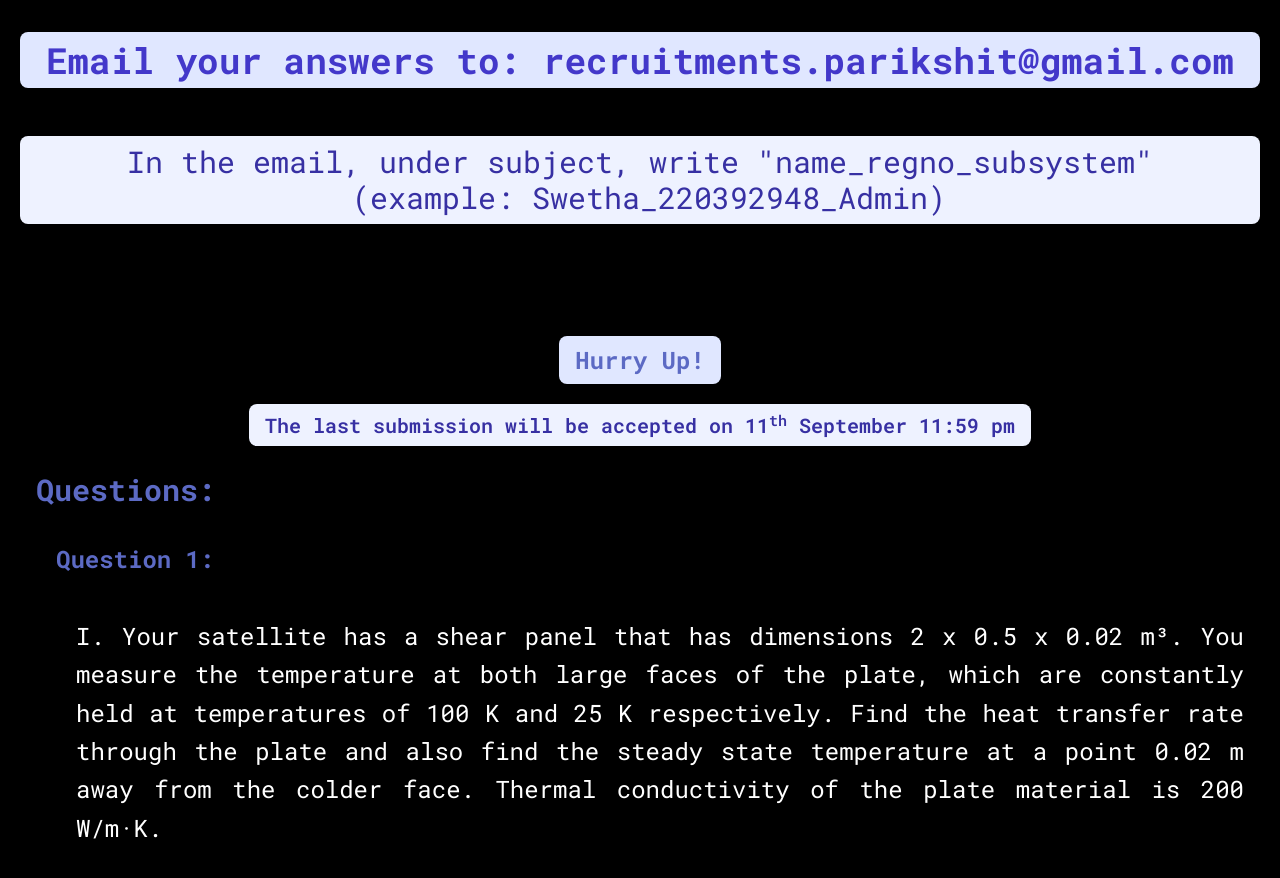
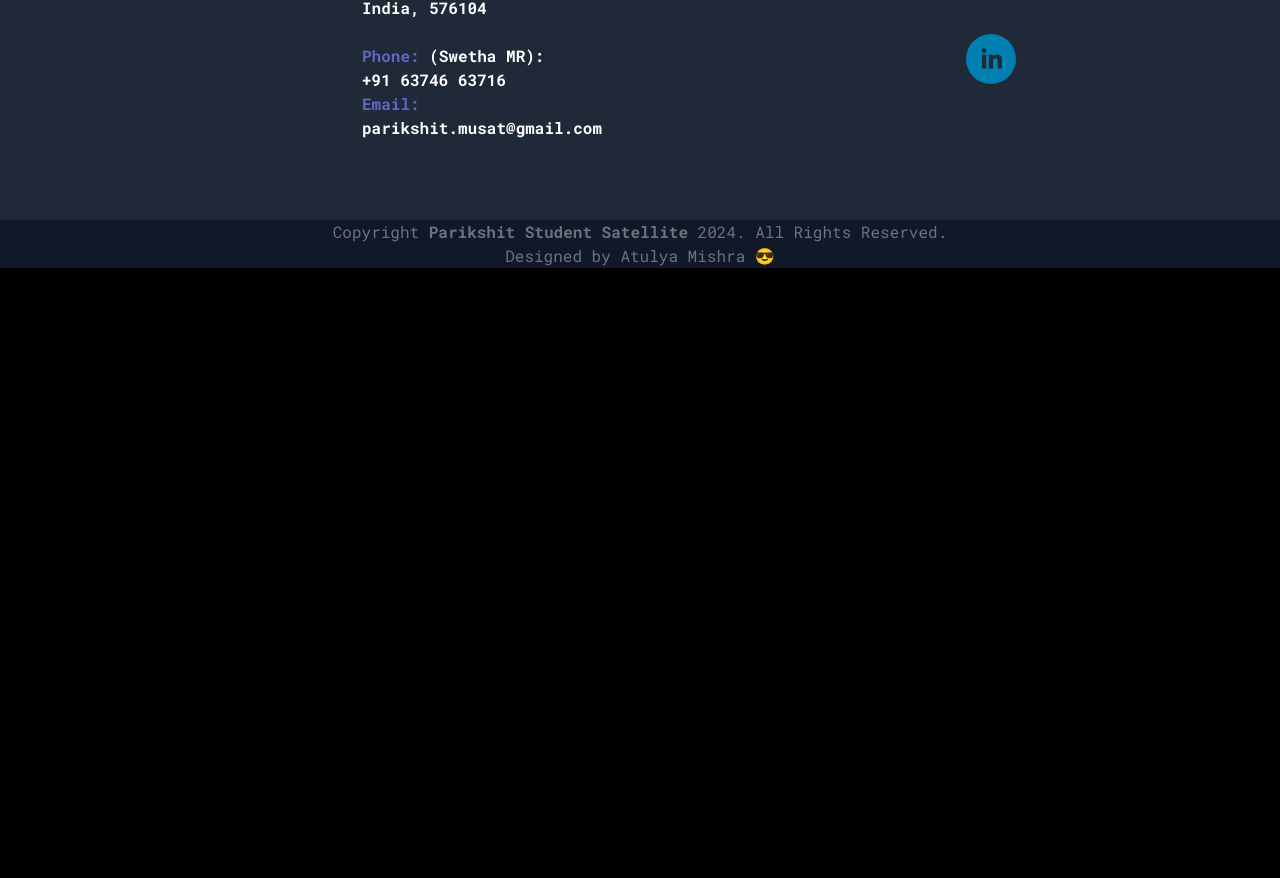
Before and after one commit to zyroknight1706/Parikshit_website, a Next.js app: page /subsystems/STMS in a window 1280 px wide. Shown: the part 1876-2754 px from the top of the page. After the commit the page ends 2144 px from the top, so only its background shows below. Built offline with nearby package versions, Linux system fonts and the light colour scheme.

Commit message:
Update page.jsx

```diff
--- a/src/app/subsystems/STMS/page.jsx
+++ b/src/app/subsystems/STMS/page.jsx
@@ -51,75 +51,14 @@ const STMSSummaryData = {
   lowerDesc: LowerDesc,
 };
 
-// Challenge Context Component (Empty for now)
-const STMSChallengeContext = () => null;
-
-// Challenge Questions Component
-const STMSChallengeQuestions = () => (
-  <div className="text-justify">
-    <div className="text-center mt-16">
-      <span className='bg-indigo-100 text-indigo-600 text-2xl font-bold py-2 px-4 rounded-lg'>
-        Hurry Up!
-      </span>
-      <br /><br />
-      <strong className='bg-indigo-50 text-indigo-800 text-xl font-semibold py-2 px-4 rounded-lg'>
-        The last submission will be accepted on 11<sup>th</sup> September 11:59 pm
-      </strong>
-      <br /><br />
-    </div>
-
-
-    <span className='text-indigo-600 font-bold text-center text-3xl'>Questions:</span>
-    <br /><br />
-    <ul className='list-inside'>
-      <li>
-        <strong className='text-indigo-600 text-2xl'>Question 1:</strong>
-        <br /><br />
-        <ol className='list-[upper-roman] list-inside ps-10'>
-          <li>Your satellite has a shear panel that has dimensions 2 x 0.5 x 0.02 m³. You measure the temperature at both large faces of the plate, which are constantly held at temperatures of 100 K and 25 K respectively. Find the heat transfer rate through the plate and also find the steady state temperature at a point 0.02 m away from the colder face. Thermal conductivity of the plate material is 200 W/m·K.</li>
-          <br /><br />
-          <li>You have two surfaces in a satellite perpendicular to each other with a common edge of length 2 m. Surface 1 has width 3 m and surface 2 has width 4 m. Surface 1 has a constant temperature of 500 K and surface 2 has constant temperature of 300 K. Assuming both surfaces to be black bodies, find the net heat transfer between surface 1 and surface 2.</li>
-        </ol>
-        <br /><br /><br />
-      </li>
-      <li>
-        <strong className='text-indigo-600 text-2xl'>Question 2:</strong>
-        <br /><br />
-        You have a spool that will be ejected from a satellite using a burn wire mechanism. The spool of mass 100 grams is held in place with the burn wire tied to a loop at its centre. There are three springs compressed in parallel when the spool is in the un-ejected state. When ejected, we want the spool to have a velocity of 5 m/s after 2 seconds. The initial velocity of the spool is 2 m/s. Find the mean, inner and outer diameters, total number of turns, solid and free lengths, pitch, and spring constant of the springs to be used.
-        <br />
-        The springs must have square and ground ends, spring index = 6, maximum allowable shear stress of the material is 1240 MPa, shear modulus of the material is 0.07845 MPa, the springs are deflected by 10 mm when compressed and the clearance between coils in the uncompressed position should be 20% of total deflection.
-        <br />
-        Also, find the minimum diameter of the burn wire if the material has a yield strength of 2 MPa.
-        <br /><br /><br />
-      </li>
-      <li>
-        <strong className='text-indigo-600 text-2xl'>Question 3:</strong>
-        <br /><br />
-        Density of the material used is 2700 kg/m³, find the weight of the structure. All dimensions are in millimetres.
-        <br /><br />
-        <Image src={q3_pic1} alt="Question 3 Image 1" />
-        <br />
-        <Image src={q3_pic2} alt="Question 3 Image 2" />
-        <br />
-        <Image src={q3_pic3} alt="Question 3 Image 3" />
-        <br />
-      </li>
-    </ul>
-  </div>
-);
-
-// Challenge Section Data
-const STMSChallengeData = {
-  challengeContext: STMSChallengeContext,
-  challengeQuestions: STMSChallengeQuestions,
-};
+// Challenge Context Com
 
 // Main STMS Component
 const STMS = () => (
   <div className="stms-page">
     <Hero Data={STMSHeroData} />
     <Summary Data={STMSSummaryData} />
-    <Challenge Data={STMSChallengeData} />
+
   </div>
 );
 
```
